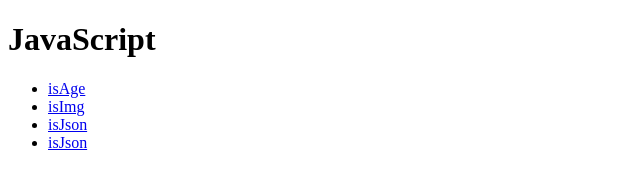
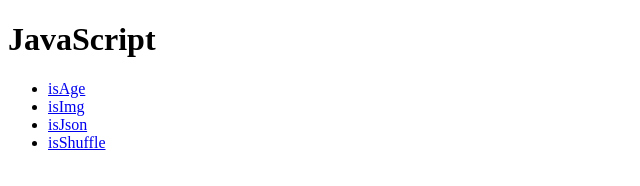
Before and after one commit to data0504/JavaScript, a plain HTML site: page index.html in a window 1280 px wide. Shown: the full height of the page, 0-640 px from the left. Drawn offline with Linux system fonts and the light colour scheme.

Commit message:
update index.html

```diff
--- a/index.html
+++ b/index.html
@@ -9,7 +9,7 @@
         <li><a href="https://data0504.github.io/JavaScript/isApi/isAge/view.html" target="_blank">isAge</a></li>
         <li><a href="https://data0504.github.io/JavaScript/isApi/isImg/view.html" target="_blank">isImg</a></li>
         <li><a href="https://data0504.github.io/JavaScript/isApi/isJson/view.html" target="_blank">isJson</a></li>
-        <li><a href="https://data0504.github.io/JavaScript/isShuffle/view.html" target="_blank">isJson</a></li>
+        <li><a href="https://data0504.github.io/JavaScript/isShuffle/view.html" target="_blank">isShuffle</a></li>
     </ul>
 </body>
 </html>
```
